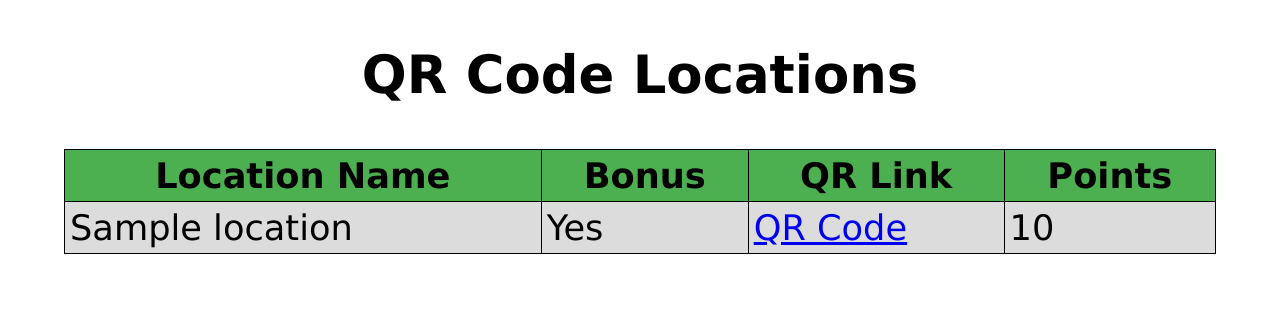
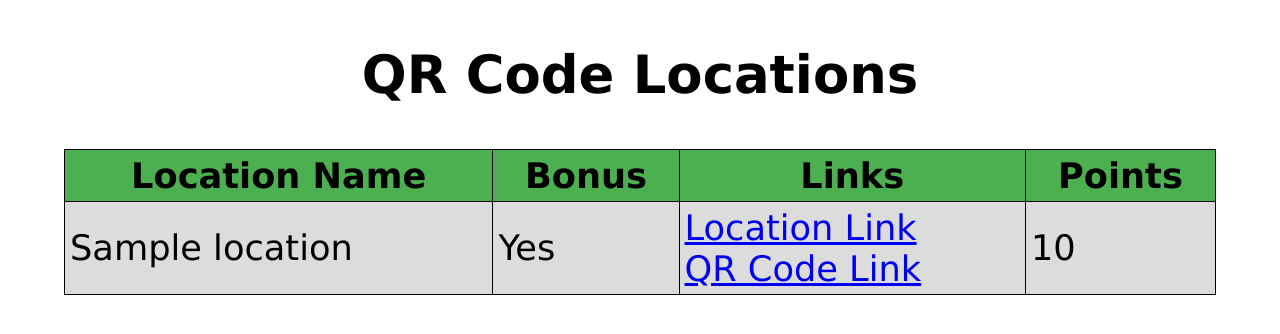
Before and after one commit to rowan-smith/Project-QR, a Flask app: template templates/locations.html in a window 1280 px wide. Shown: the top 334 px of the page. Run offline with Flask 2, Linux system fonts and the light colour scheme; tables that the repository leaves empty hold one stand-in row (values such as "Sample post"); the template is opened without the code that fills it: values that come from a table or form of the project are taken from there, most other values are stand-ins (such as "Sample title", 1, 10 or a date in 2020).

Commit message:
Update locations links

```diff
--- a/blueprints/locations.py
+++ b/blueprints/locations.py
@@ -1,4 +1,4 @@
-from flask import Blueprint, render_template, session, abort
+from flask import Blueprint, render_template, session, abort, url_for
 
 from models.ScanLocation import ScanLocation
 
@@ -11,6 +11,10 @@ SCAN_URL = "http://127.0.0.1/scan?location="
 @locations_blueprint.route('/locations')
 def locations():
 
+    # return url_for('home_page.home', my_var='my_value', test='test')
+
+    # return url_for('qr_generator_page.qr_code', url=url_for('qr_code_page.qr_scan', location=i.uuid))
+
     if 'username' in session and session['is_admin']:
         return render_template('locations.html', locations=ScanLocation.query.all(), scan_url=SCAN_URL, qr_url=QR_URL)
 
--- a/templates/locations.html
+++ b/templates/locations.html
@@ -13,7 +13,7 @@
         <tr>
             <th>Location Name</th>
             <th>Bonus</th>
-            <th>QR Link</th>
+            <th>Links</th>
             <th>Points</th>
         </tr>
 
@@ -27,7 +27,11 @@
                     <td>No</td>
                 {% endif %}
 
-                <td><a href="{{ qr_url }}{{ scan_url }}{{ i.uuid }}" target="_blank">QR Code</a></td>
+                <td>
+                    <a href="{{ url_for('qr_code_page.qr_scan', location=i.uuid) }}" target="_blank">Location Link</a>
+                <br>
+                    <a href="{{ qr_url }}{{ scan_url }}{{ i.uuid }}" target="_blank">QR Code Link</a>
+                </td>
 
                 <td>{{ i.points }}</td>
             </tr>
```
